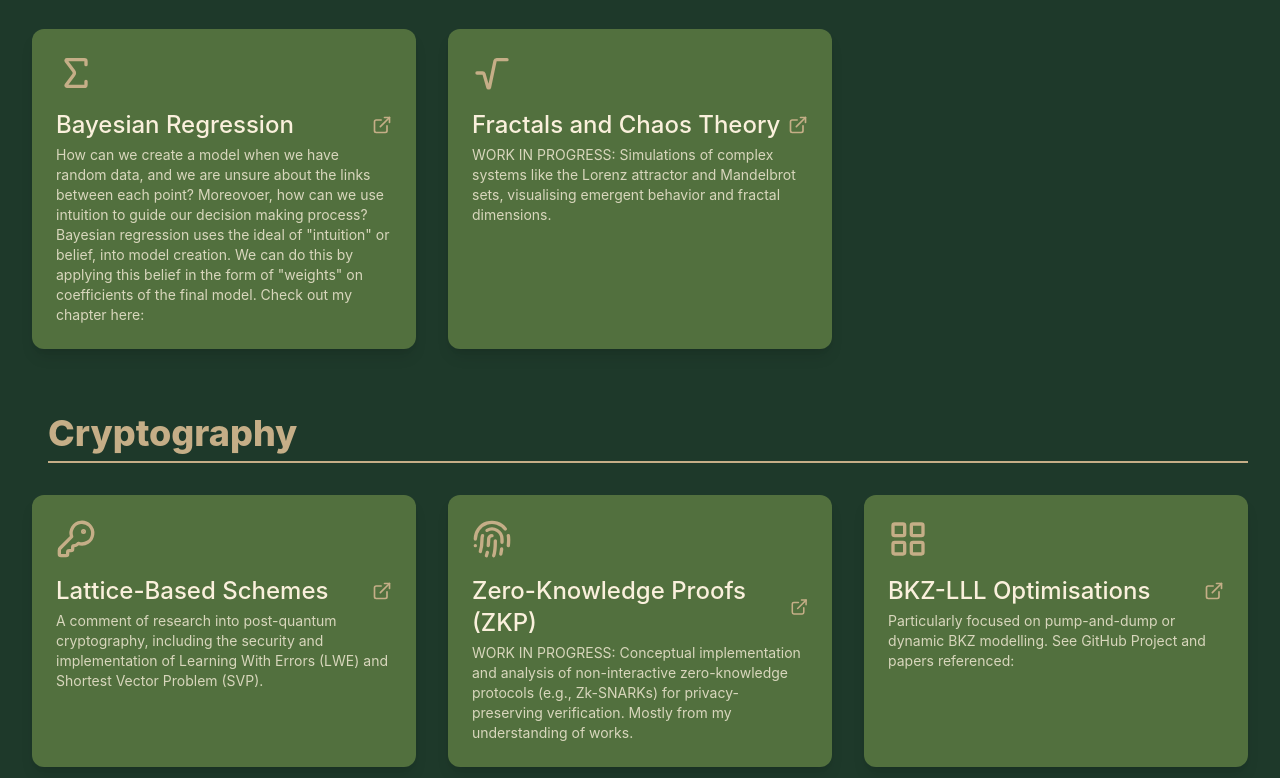
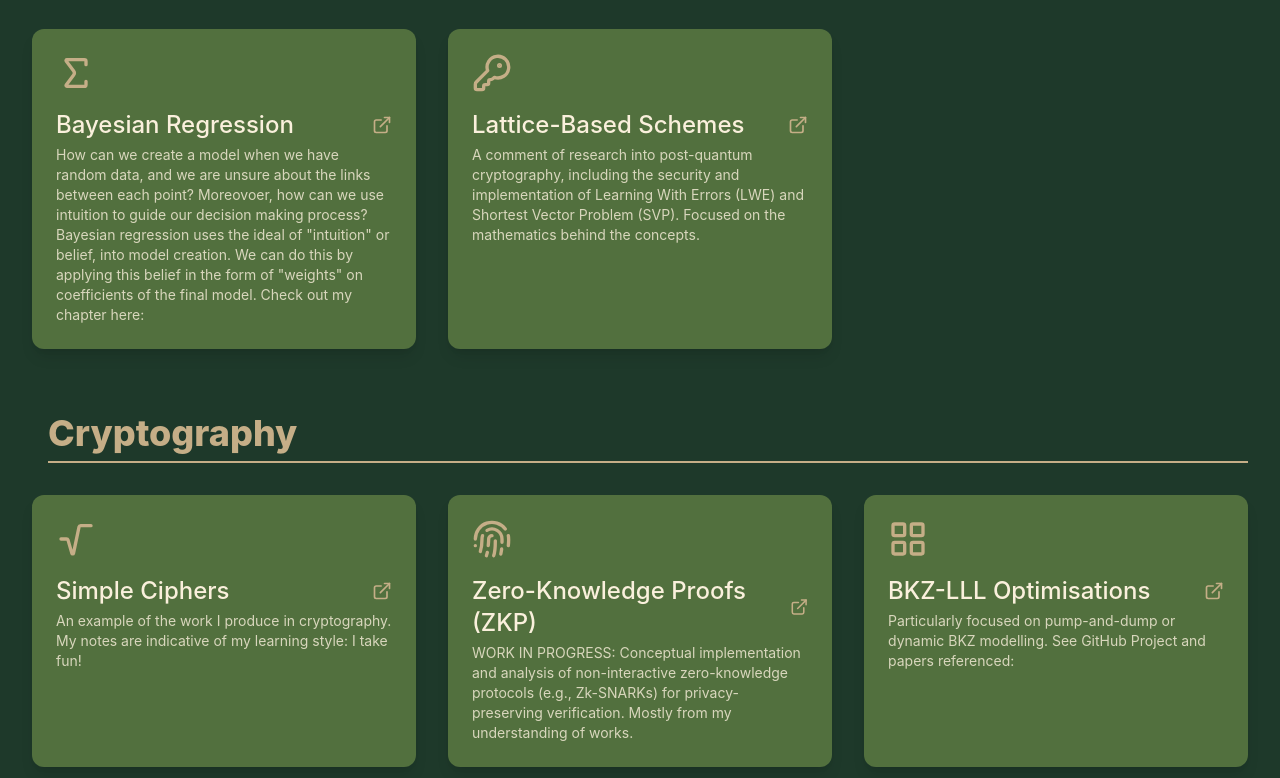
Before and after one commit to userthatwasnttaken/userthatwasnttaken.github.io, a plain HTML site: page index.html in a window 1280 px wide. Shown: the part 922-1700 px from the top of the page. Drawn offline with nearby package versions, Linux system fonts and the light colour scheme.

Commit message:
Update index.html
Juggling ideas

```diff
--- a/index.html
+++ b/index.html
@@ -121,15 +121,14 @@
                 </a>
 
 
-                <!-- Mathematics Category: Chaos Theory -->
-            <a href="https://github.com" target="_blank" class="project-card block bg-moss-green p-6 rounded-xl shadow-lg transition duration-300 transform hover:scale-[1.02] hover:bg-[#5D876F] active:scale-[0.98]">
-                    <i data-lucide="radical" class="w-10 h-10 text-deep-accent mb-4"></i>
+                  <!-- Cryptography Category: Lattice-Based Schemes --><a href="https://github.com/userthatwasnttaken/cryptography_beginner" target="_blank" class="project-card block bg-moss-green p-6 rounded-xl shadow-lg transition duration-300 transform hover:scale-[1.02] hover:bg-[#5D876F] active:scale-[0.98]">
+                    <i data-lucide="key-round" class="w-10 h-10 text-deep-accent mb-4"></i>
                     <h3 class="text-2xl font-medium text-cream mb-1 flex items-center justify-between">
-                       Fractals and Chaos Theory
+                        Lattice-Based Schemes
                         <i data-lucide="external-link" class="w-5 h-5 text-deep-accent"></i>
                     </h3>
                     <p class="text-sm text-cream opacity-80">
-                    WORK IN PROGRESS: Simulations of complex systems like the Lorenz attractor and Mandelbrot sets, visualising emergent behavior and fractal dimensions.
+                        A comment of research into post-quantum cryptography, including the security and implementation of Learning With Errors (LWE) and Shortest Vector Problem (SVP).  Focused on the mathematics behind the concepts.
                     </p>
                 </a>
         </section>
@@ -141,18 +140,19 @@
             </h2>
             <div class="grid md:grid-cols-2 lg:grid-cols-3 gap-8 mt-6">
 
-                <!-- Cryptography Category: Lattice-Based Schemes --><a href="https://github.com/userthatwasnttaken/cryptography_beginner" target="_blank" class="project-card block bg-moss-green p-6 rounded-xl shadow-lg transition duration-300 transform hover:scale-[1.02] hover:bg-[#5D876F] active:scale-[0.98]">
-                    <i data-lucide="key-round" class="w-10 h-10 text-deep-accent mb-4"></i>
+    <!-- Cryptography Category: Simple Ciphers -->
+            <a href="https://github.com" target="_blank" class="project-card block bg-moss-green p-6 rounded-xl shadow-lg transition duration-300 transform hover:scale-[1.02] hover:bg-[#5D876F] active:scale-[0.98]">
+                    <i data-lucide="radical" class="w-10 h-10 text-deep-accent mb-4"></i>
                     <h3 class="text-2xl font-medium text-cream mb-1 flex items-center justify-between">
-                        Lattice-Based Schemes
+                       Simple Ciphers
                         <i data-lucide="external-link" class="w-5 h-5 text-deep-accent"></i>
                     </h3>
                     <p class="text-sm text-cream opacity-80">
-                        A comment of research into post-quantum cryptography, including the security and implementation of Learning With Errors (LWE) and Shortest Vector Problem (SVP).
+                    An example of the work I produce in cryptography.  My notes are indicative of my learning style: I take fun!
                     </p>
                 </a>
 
-                <!-- Cryptography Category: Zero-Knowledge Proofs --><a href="https://github.com/userthatwasnttaken/cryptography_beginner" target="_blank" class="project-card block bg-moss-green p-6 rounded-xl shadow-lg transition duration-300 transform hover:scale-[1.02] hover:bg-[#5D876F] active:scale-[0.98]">
+    <!-- Cryptography Category: Zero-Knowledge Proofs --><a href="https://github.com/userthatwasnttaken/cryptography_beginner" target="_blank" class="project-card block bg-moss-green p-6 rounded-xl shadow-lg transition duration-300 transform hover:scale-[1.02] hover:bg-[#5D876F] active:scale-[0.98]">
                     <i data-lucide="fingerprint" class="w-10 h-10 text-deep-accent mb-4"></i>
                     <h3 class="text-2xl font-medium text-cream mb-1 flex items-center justify-between">
                         Zero-Knowledge Proofs (ZKP)
```
